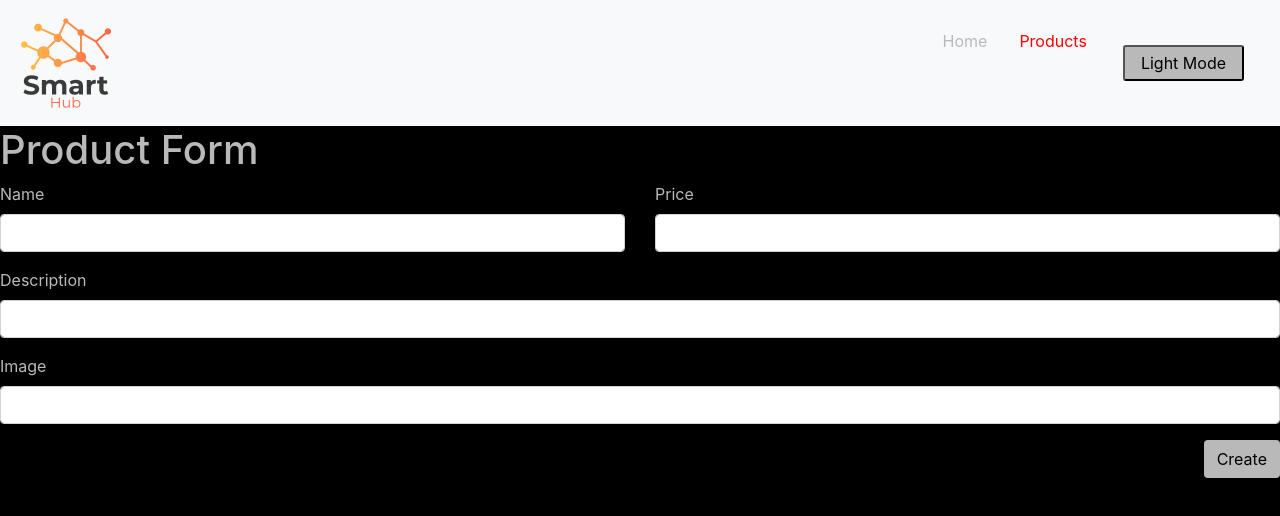
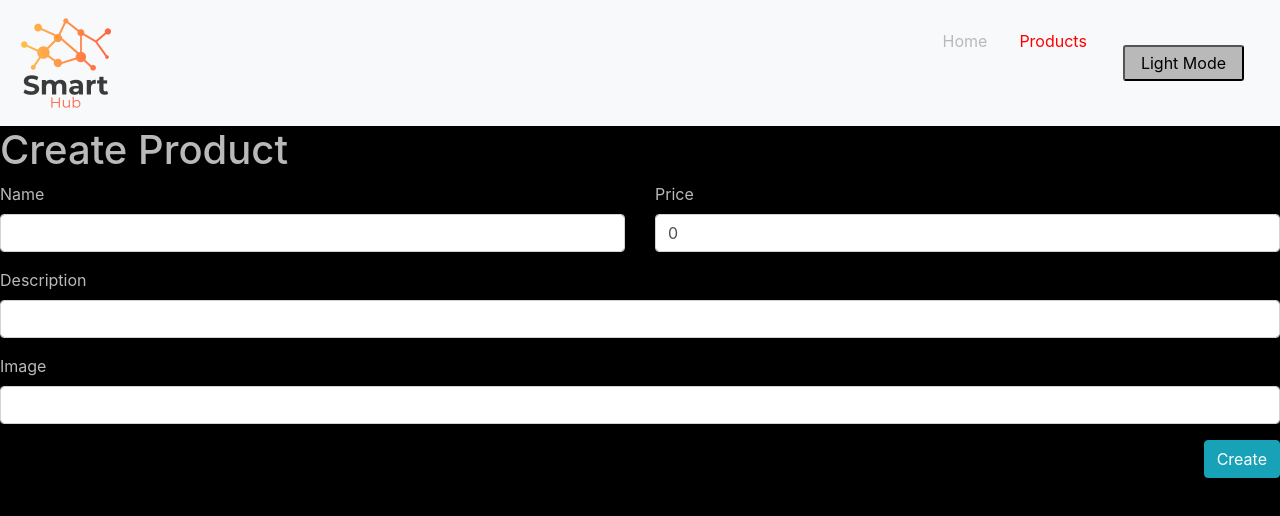
Before and after one commit to mohammedtnh/my-shop, a React (Create React App) app: page /products/new in a window 1280 px wide. Shown: the top 516 px of the page. Built offline with nearby package versions, Linux system fonts and the light colour scheme.

Commit message:
Update working

```diff
--- a/src/App.js
+++ b/src/App.js
@@ -42,7 +42,7 @@ function App() {
         toggleCurrentTheme={toggleCurrentTheme}
       />
       <Switch>
-        <Route path="/products/new">
+        <Route path={["/products/new", "/products/:productSlug/edit"]}>
           <ProductForm />
         </Route>
         <Route path="/products/:productSlug">
--- a/src/components/ProductDetails.js
+++ b/src/components/ProductDetails.js
@@ -3,11 +3,14 @@ import { DetailWrapper } from "../styles";
 import DeleteButton from "./buttons/DeleteButton";
 import { useParams } from "react-router-dom";
 import { useSelector } from "react-redux";
+import UpdateButton from "./buttons/UpdateButton";
 
 const ProductDetail = () => {
-  const { productSlug } = useParams();
-  const products = useSelector((state) => state.products);
-  const product = products.find((product) => product.slug === productSlug);
+  const productSlug = useParams().productSlug;
+  const product = useSelector((state) =>
+    state.products.find((product) => product.slug === productSlug)
+  );
+
   if (!product) return <Redirect to="/products" />;
   return (
     <DetailWrapper>
@@ -18,6 +21,7 @@ const ProductDetail = () => {
 
       {/* <p onClick={() => props.setProduct(null)}>Go Back Home</p> */}
       <DeleteButton productId={product.id} />
+      <UpdateButton slug={product.slug} />
     </DetailWrapper>
   );
 };
--- a/src/components/ProductForm.js
+++ b/src/components/ProductForm.js
@@ -1,20 +1,26 @@
 import { useState } from "react";
 import { CreateButtonStyled } from "../styles";
-import { useDispatch } from "react-redux";
-import { useHistory } from "react-router-dom";
+import { useDispatch, useSelector } from "react-redux";
+import { useHistory, useParams } from "react-router-dom";
 
 // Redux Actions
-import { createProduct } from "../store/actions";
+import { createProduct, updateProduct } from "../store/actions";
 
 const ProductForm = () => {
   const history = useHistory();
   const dispatch = useDispatch();
-  const [product, setProduct] = useState({
-    name: "",
-    price: 0,
-    description: "",
-    image: "",
-  });
+  const { productSlug } = useParams();
+  const foundProduct = useSelector((state) =>
+    state.products.find((product) => product.slug === productSlug)
+  );
+  const [product, setProduct] = useState(
+    foundProduct ?? {
+      name: "",
+      price: 0,
+      description: "",
+      image: "",
+    }
+  );
 
   const handleChange = (event) => {
     setProduct({ ...product, [event.target.name]: event.target.value });
@@ -22,14 +28,15 @@ const ProductForm = () => {
 
   const handleSubmit = (event) => {
     event.preventDefault();
-    dispatch(createProduct(product));
+    if (foundProduct) dispatch(updateProduct(product));
+    else dispatch(createProduct(product));
     history.push("/products");
   };
 
   return (
     <>
-      <h1>Product Form</h1>
       <form onSubmit={handleSubmit}>
+        <h1>{foundProduct ? "Update" : "Create"} Product</h1>
         <div className="form-group row">
           <div className="col-6">
             <label>Name</label>
@@ -38,6 +45,7 @@ const ProductForm = () => {
               className="form-control"
               name="name"
               onChange={handleChange}
+              value={product.name}
             />
           </div>
           <div className="col-6">
@@ -48,6 +56,7 @@ const ProductForm = () => {
               className="form-control"
               name="price"
               onChange={handleChange}
+              value={product.price}
             />
           </div>
         </div>
@@ -58,6 +67,7 @@ const ProductForm = () => {
             className="form-control"
             name="description"
             onChange={handleChange}
+            value={product.description}
           />
         </div>
         <div className="form-group">
@@ -67,11 +77,12 @@ const ProductForm = () => {
             className="form-control"
             name="image"
             onChange={handleChange}
+            value={product.image}
           />
         </div>
-        <CreateButtonStyled className="btn float-right" type="submit">
-          Create
-        </CreateButtonStyled>
+        <button type="submit" className="btn btn-info float-right">
+          {foundProduct ? "Update" : "Create"}
+        </button>
       </form>
     </>
   );
--- a/src/components/ProductItem.js
+++ b/src/components/ProductItem.js
@@ -1,6 +1,7 @@
 import { Link } from "react-router-dom";
 import { ProductWrapper } from "../styles";
 import DeleteButton from "./buttons/DeleteButton";
+import UpdateButton from "./buttons/UpdateButton";
 
 const ProductItem = (props) => {
   const product = props.product;
@@ -14,6 +15,7 @@ const ProductItem = (props) => {
       <p> {product.name}</p>
       <p className="product-price"> {product.price} BHD</p>
       <DeleteButton productId={product.id} />
+      <UpdateButton slug={product.slug} />
     </ProductWrapper>
   );
 };
--- a/src/components/SearchBar.js
+++ b/src/components/SearchBar.js
@@ -1,4 +1,3 @@
-// Styling
 import { SearchBarStyled } from "../styles";
 
 const SearchBar = (props) => {
--- a/src/components/buttons/AddButton.js
+++ b/src/components/buttons/AddButton.js
@@ -1,11 +1,7 @@
 import { Link } from "react-router-dom";
 import { AddButtonStyled } from "../../styles";
-// import { useDispatch } from "react-redux";
-// import { deleteProduct } from "../../store/actions";
 
 const AddButton = () => {
-  //   const dispatch = useDispatch();
-
   return (
     <Link to="/products/new">
       <AddButtonStyled />
--- /dev/null
+++ b/src/components/buttons/UpdateButton.js
@@ -0,0 +1,11 @@
+import { Link } from "react-router-dom";
+
+const UpdateButton = ({ slug }) => {
+  return (
+    <Link to={`/products/${slug}/edit`}>
+      <button className="btn btn-outline-warning">Edit</button>
+    </Link>
+  );
+};
+
+export default UpdateButton;
--- a/src/store/actions.js
+++ b/src/store/actions.js
@@ -1,6 +1,7 @@
 // ACTION TYPES
 const DELETE_PRODUCT = "DELETE_PRODUCT";
 const CREATE_PRODUCT = "CREATE_PRODUCT";
+const UPDATE_PRODUCT = "UPDATE_PRODUCT";
 
 // Delete Action
 export const deleteProduct = (productId) => {
@@ -16,3 +17,10 @@ export const createProduct = (newProduct) => {
     payload: { newProduct },
   };
 };
+
+export const updateProduct = (updatedProduct) => {
+  return {
+    type: UPDATE_PRODUCT,
+    payload: { updatedProduct: updatedProduct },
+  };
+};
--- a/src/store/reducer.js
+++ b/src/store/reducer.js
@@ -22,6 +22,14 @@ const reducer = (state = initialState, action) => {
           (product) => product.id !== action.payload.productId
         ),
       };
+    case "UPDATE_PRODUCT":
+      const { updatedProduct } = action.payload;
+      return {
+        ...state,
+        products: state.products.map((product) =>
+          product.id === updatedProduct.id ? updatedProduct : product
+        ),
+      };
     default:
       return state;
   }
--- a/src/styles.js
+++ b/src/styles.js
@@ -99,6 +99,7 @@ export const AddButtonStyled = styled(BsPlusCircle)`
 export const CreateButtonStyled = styled.button`
   color: ${(props) => props.theme.backgroundColor};
   background-color: ${(props) => props.theme.mainColor};
+  float: right;
 
   &:hover {
     color: ${(props) => props.theme.mainColor};
```
Also changed, not shown: 1 other file (tests, documents, lock files or other folders).
